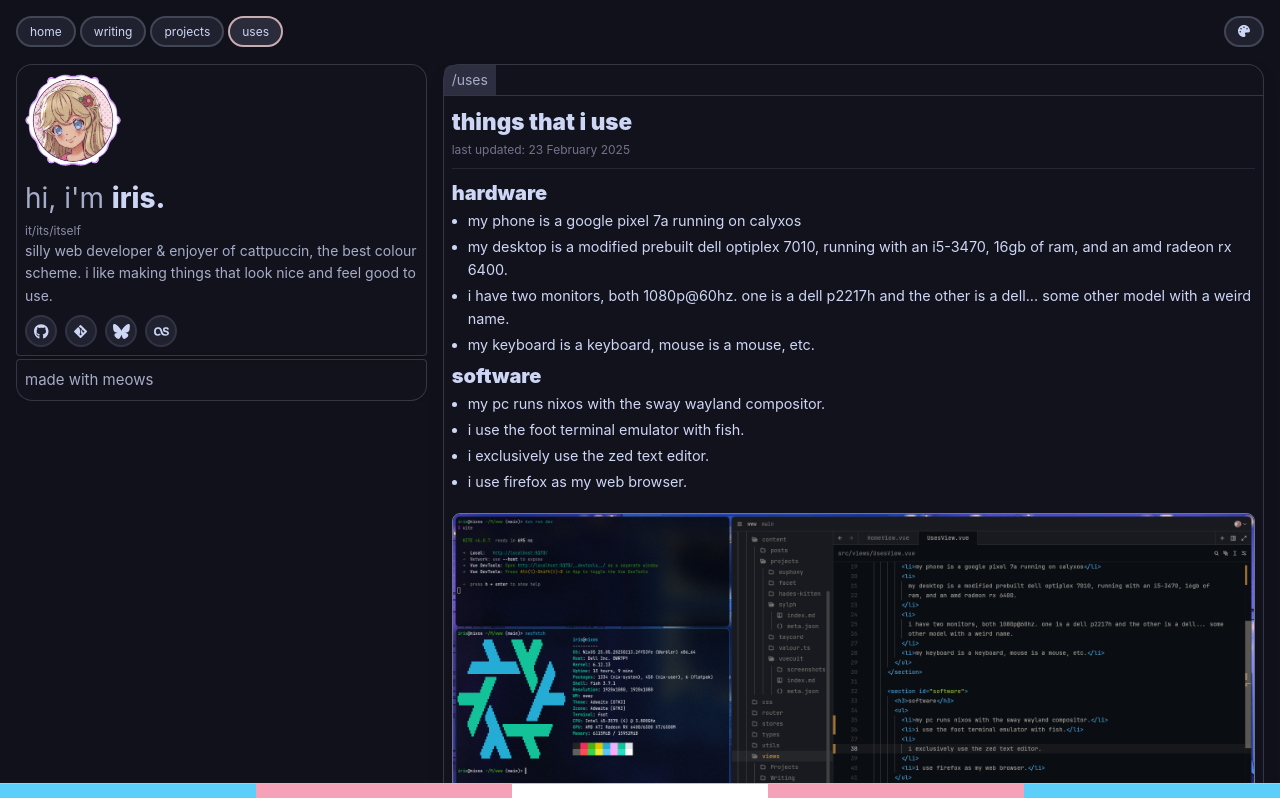
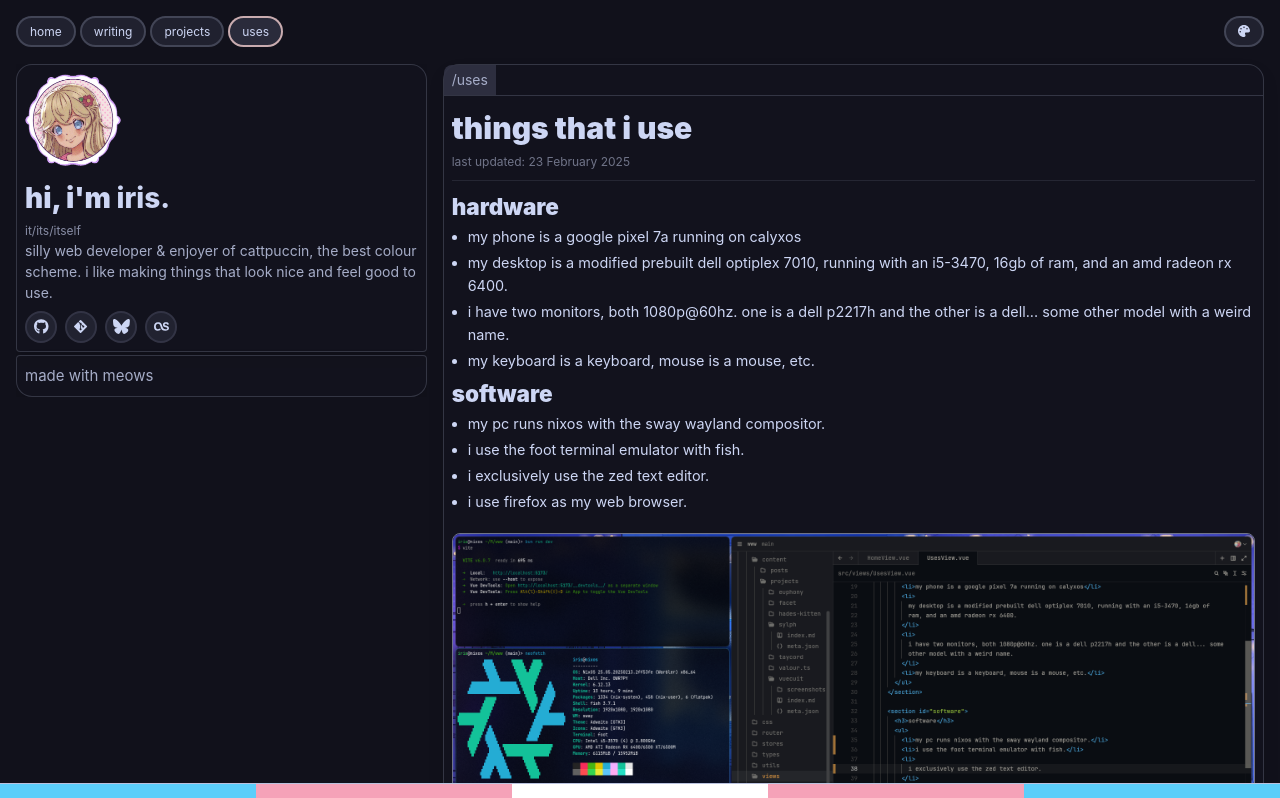
Before and after one commit to irimoe/legallyiris.github.io, a Vue app: page /uses in a window 1280 px wide. Shown: the top 798 px of the page. Built offline with nearby package versions, Linux system fonts and the light colour scheme.

Commit message:
a11y: remove extra `main`, bump headings up a level

```diff
--- a/src/App.vue
+++ b/src/App.vue
@@ -70,7 +70,7 @@
     </div>
   </nav>
 
-  <main class="pane">
+  <div class="pane main-pane">
     <div class="pane-item vertical profile">
       <div class="pane-panel pane-main">
         <img src="/me.webp" alt="profile picture" />
@@ -107,7 +107,7 @@
       </div>
     </div>
     <ContentView />
-  </main>
+  </div>
 
   <div class="trans-flag">
     <div class="blue"></div>
@@ -175,7 +175,7 @@
   }
 }
 
-main {
+.main-pane {
   margin-top: 3rem;
   margin-bottom: 1rem;
 }
--- a/src/css/main.scss
+++ b/src/css/main.scss
@@ -11,7 +11,7 @@
   overflow-y: visible;
 }
 
-main.page {
+.main-pane {
   h1,
   h2,
   h3 {
--- a/src/views/HomeView.vue
+++ b/src/views/HomeView.vue
@@ -2,7 +2,7 @@
 
 <template>
   <main class="page">
-    <h2>who dis?</h2>
+    <h1>who dis?</h1>
     <p>
       i'm iris. i'm a web and rust developer. i like making web applications that are visually
       appealing and feel good to use, and enjoy banging my head against the wall when writing rust
--- a/src/views/Projects/ProjectsRoot.vue
+++ b/src/views/Projects/ProjectsRoot.vue
@@ -1,36 +1,37 @@
 <script setup lang="ts">
-import { onMounted, computed, ref } from 'vue'
-import { useProjectsStore } from '@/stores/projects'
-import ProjectCard from '@/components/ProjectCard.vue'
-import SelectMenu from '@/components/SelectMenu.vue'
+import ProjectCard from "@/components/ProjectCard.vue";
+import SelectMenu from "@/components/SelectMenu.vue";
+import { useProjectsStore } from "@/stores/projects";
+import { computed, onMounted, ref } from "vue";
 
-const projectsStore = useProjectsStore()
-const projects = computed(() => projectsStore.projects)
-const selectedFilter = ref('all')
+const projectsStore = useProjectsStore();
+const selectedFilter = ref("all");
 
 const filterOptions = [
-  { value: 'all', label: 'all projects' },
-  { value: 'active', label: 'active' },
-  { value: 'maintained', label: 'maintained' },
-  { value: 'archived', label: 'archived' },
-]
+	{ value: "all", label: "all projects" },
+	{ value: "active", label: "active" },
+	{ value: "maintained", label: "maintained" },
+	{ value: "archived", label: "archived" },
+];
 
 const filteredProjects = computed(() => {
-  const allProjects = projectsStore.projects
-  if (selectedFilter.value === 'all') return allProjects
-  return allProjects.filter((project) => project.status === selectedFilter.value)
-})
+	const allProjects = projectsStore.projects;
+	if (selectedFilter.value === "all") return allProjects;
+	return allProjects.filter(
+		(project) => project.status === selectedFilter.value,
+	);
+});
 
 onMounted(() => {
-  projectsStore.loadProjects()
-})
+	projectsStore.loadProjects();
+});
 </script>
 
 <template>
   <main class="page">
     <div class="header">
       <div class="title">
-        <h2>projects</h2>
+        <h1>projects</h1>
         <p>things i've built or am building.</p>
       </div>
       <SelectMenu v-model="selectedFilter" :options="filterOptions" />
--- a/src/views/UsesView.vue
+++ b/src/views/UsesView.vue
@@ -9,12 +9,12 @@
 
 <template>
   <main class="page">
-    <h2>things that i use</h2>
+    <h1>things that i use</h1>
     <div class="last-updated">last updated: {{ updated }}</div>
     <hr />
 
     <section id="hardware">
-      <h3>hardware</h3>
+      <h2>hardware</h2>
       <ul>
         <li>my phone is a google pixel 7a running on calyxos</li>
         <li>
@@ -30,7 +30,7 @@
     </section>
 
     <section id="software">
-      <h3>software</h3>
+      <h2>software</h2>
       <ul>
         <li>my pc runs nixos with the sway wayland compositor.</li>
         <li>i use the foot terminal emulator with fish.</li>
--- a/src/views/Writing/WritingRoot.vue
+++ b/src/views/Writing/WritingRoot.vue
@@ -1,16 +1,16 @@
 <script setup lang="ts">
-import { computed, onMounted, ref } from 'vue'
-import { usePostsStore } from '@/stores/posts'
-import { RouterLink } from 'vue-router'
+import { usePostsStore } from "@/stores/posts";
+import { computed, onMounted, ref } from "vue";
+import { RouterLink } from "vue-router";
 
-const postsStore = usePostsStore()
-const posts = computed(() => postsStore.posts)
-postsStore.loadPosts()
+const postsStore = usePostsStore();
+const posts = computed(() => postsStore.posts);
+postsStore.loadPosts();
 </script>
 
 <template>
   <main class="page">
-    <h2>writing</h2>
+    <h1>writing</h1>
     <p>i write about things that interest me sometimes</p>
     <hr />
 
```
